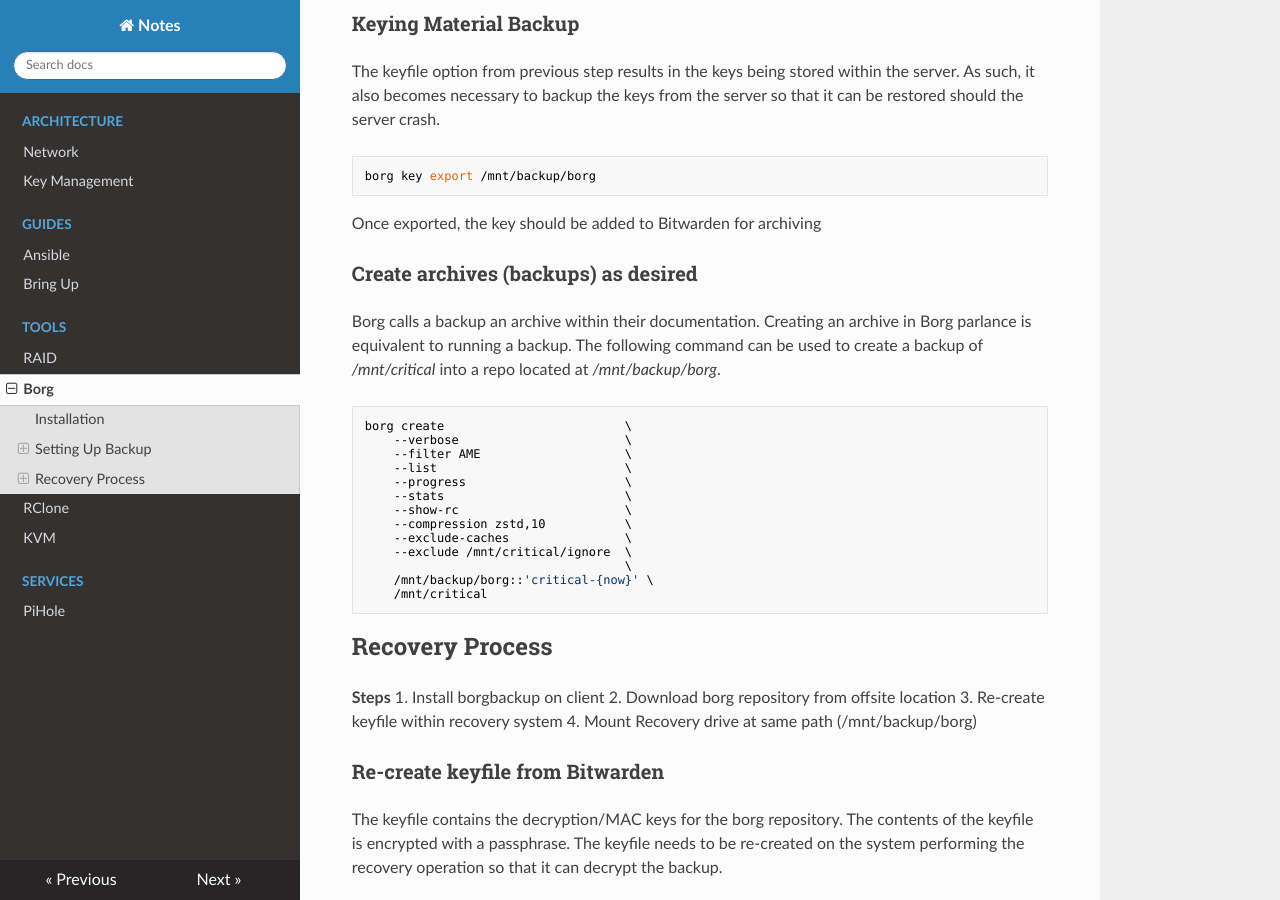
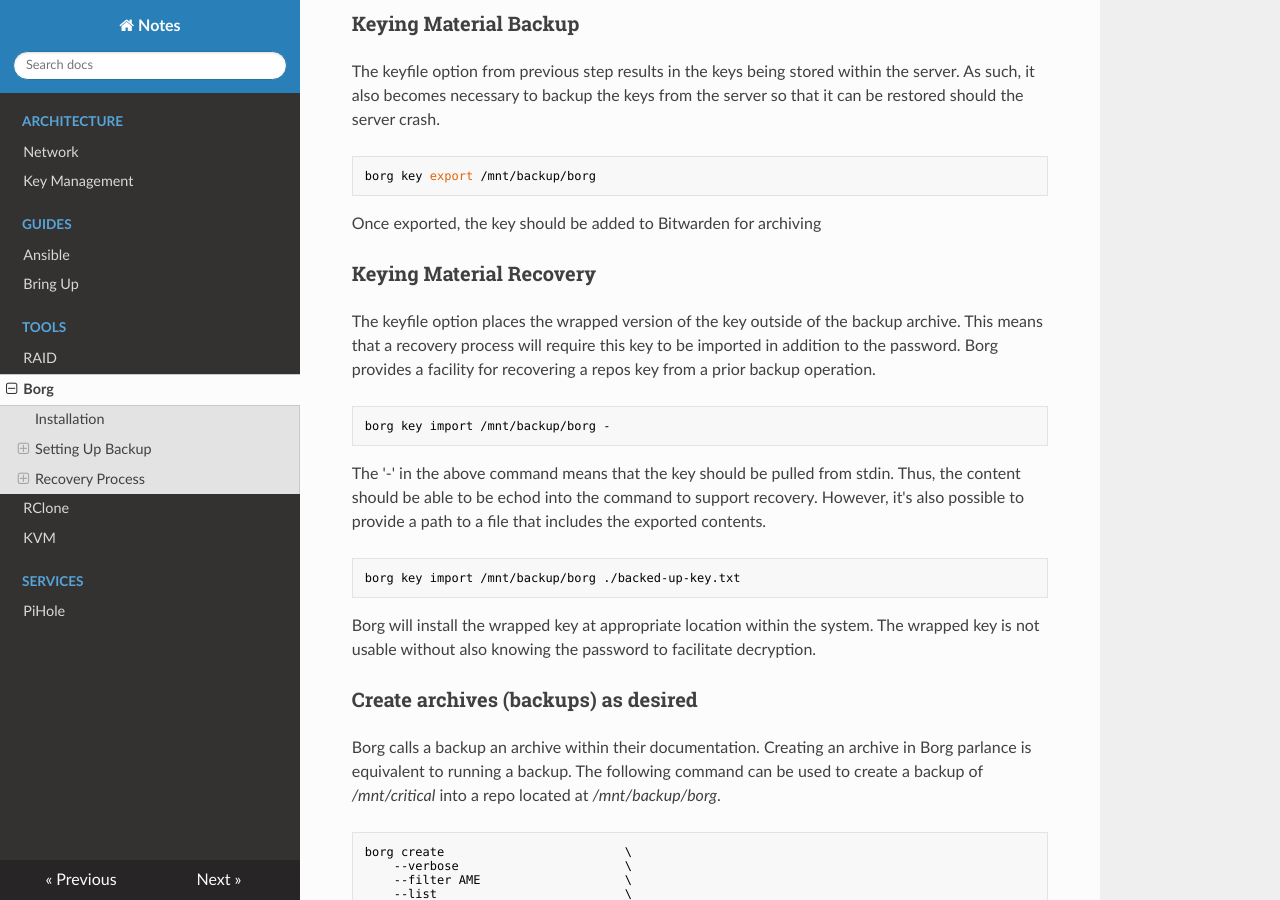
Before and after one commit to clwhipp/net-docs, an MkDocs documentation site: the page built from docs/borg.md, in a window 1280 px wide and 900 px high, scrolled down 1200 px. Built offline with MkDocs 1.6.1, drawn with Linux system fonts in a browser that asks for light colours; nearby versions of some CDN libraries.

Commit message:
Added borg key restoration notes

````diff
--- a/docs/borg.md
+++ b/docs/borg.md
@@ -62,6 +62,27 @@ borg key export /mnt/backup/borg
 ```
 
 Once exported, the key should be added to Bitwarden for archiving
+
+### Keying Material Recovery
+
+The keyfile option places the wrapped version of the key outside of the backup archive. This
+means that a recovery process will require this key to be imported in addition to the password.
+Borg provides a facility for recovering a repos key from a prior backup operation.
+
+```bash
+borg key import /mnt/backup/borg -
+```
+
+The '-' in the above command means that the key should be pulled from stdin. Thus, the content
+should be able to be echod into the command to support recovery. However, it's also possible to
+provide a path to a file that includes the exported contents.
+
+```bash
+borg key import /mnt/backup/borg ./backed-up-key.txt
+```
+
+Borg will install the wrapped key at appropriate location within the system. The wrapped key
+is not usable without also knowing the password to facilitate decryption.
 
 ### Create archives (backups) as desired
 
````
